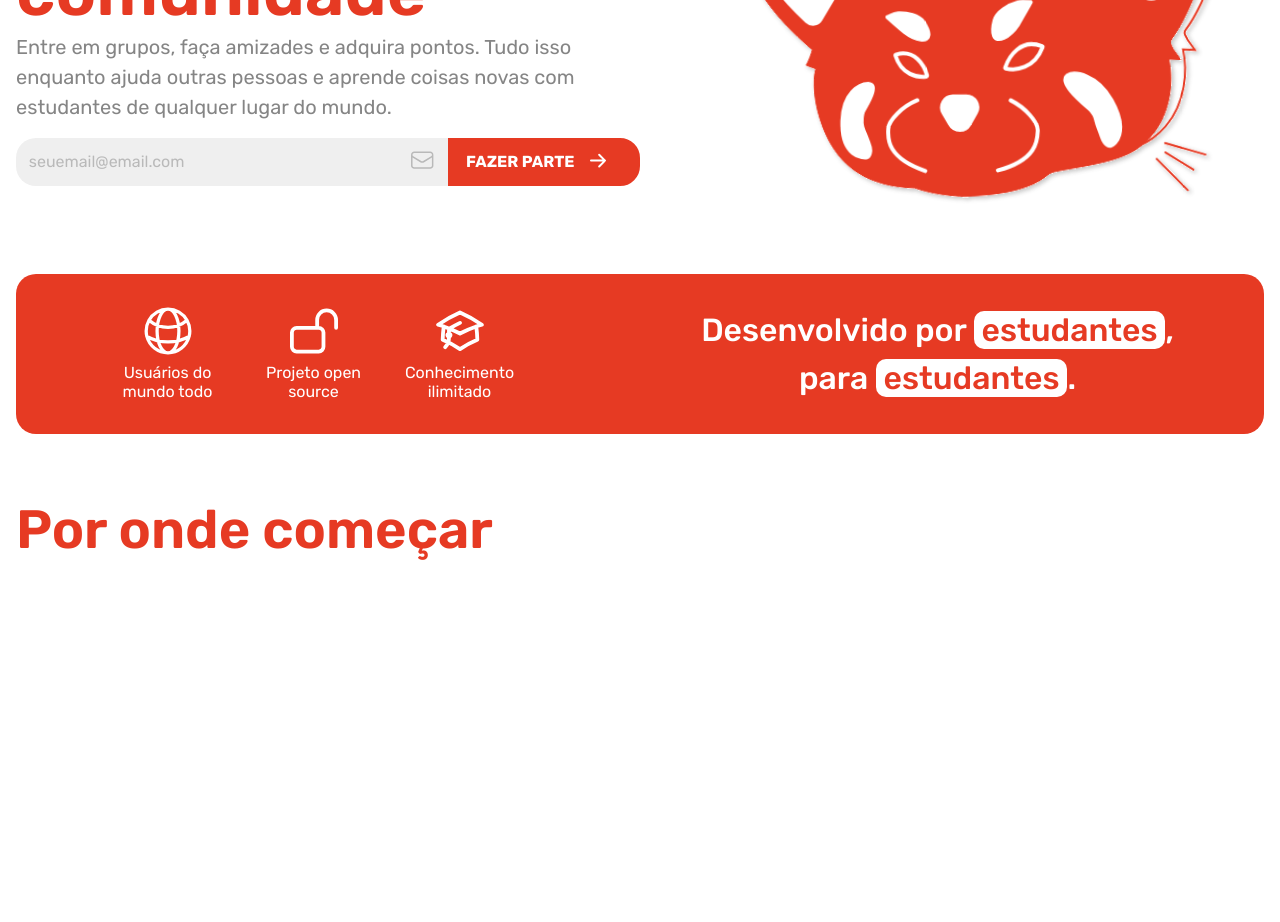
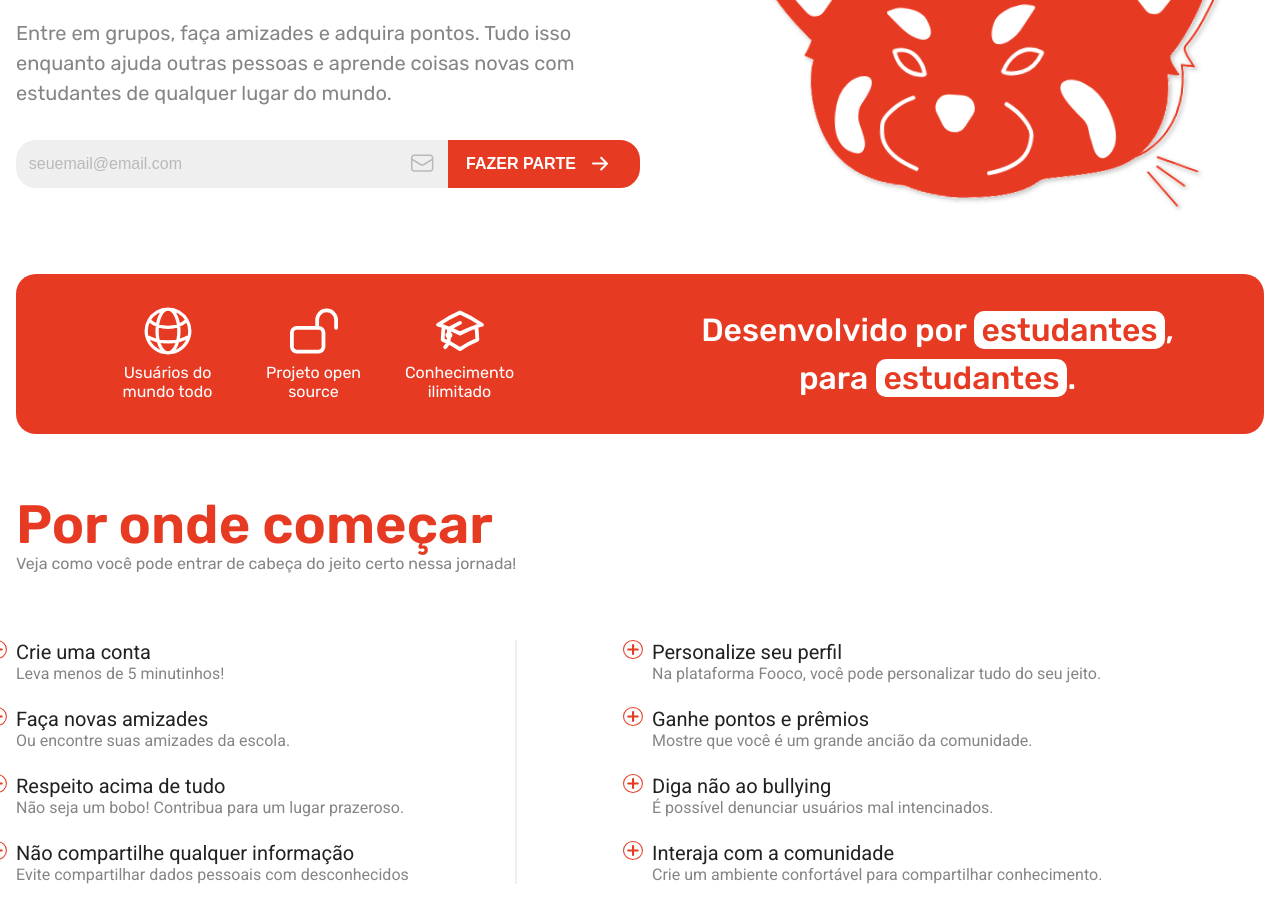
Before and after one commit to leeool/fooco-frontend, a React (Vite) app: page /inicio in a window 1280 px wide. Shown: the part 320-1242 px from the top of the page. Before the commit the page ends 954 px from the top, so only its background shows below. Built offline with nearby package versions, Linux system fonts and the light colour scheme.

Commit message:
✨ feat: add rules section

```diff
--- a/index.html
+++ b/index.html
@@ -8,7 +8,7 @@
   <link rel="preconnect" href="https://fonts.googleapis.com">
   <link rel="preconnect" href="https://fonts.gstatic.com" crossorigin>
   <link
-    href="https://fonts.googleapis.com/css2?family=Outfit:wght@300;400&family=Rubik:wght@400;500;600;700&display=swap"
+    href="https://fonts.googleapis.com/css2?family=Roboto:wght@400;500;700&family=Rubik:wght@400;500;600;700&display=swap"
     rel="stylesheet">
   <title>Fooco</title>
 </head>
--- a/src/components/Title/style.tsx
+++ b/src/components/Title/style.tsx
@@ -9,6 +9,7 @@ export const Title = styled.h1<TitleProps>`
   color: ${({ theme }) => theme.textColor.title};
   font-weight: 600;
   font-size: 4.25rem;
+  line-height: 1;
 
   ${variant({
     prop: "size",
--- a/src/pages/MainPage/index.tsx
+++ b/src/pages/MainPage/index.tsx
@@ -61,7 +61,48 @@ const MainPage = () => {
         </div>
       </BarContainer>
       <ComecarContainer>
-        <Title size="subtitle">Por onde começar</Title>
+        <Title as="h2" size="subtitle">
+          Por onde começar
+        </Title>
+        <Paragraph size="subtitle">
+          Veja como você pode entrar de cabeça do jeito certo nessa jornada!
+        </Paragraph>
+        <ul className="list">
+          <li>
+            <h3>Crie uma conta</h3>
+            <p>Leva menos de 5 minutinhos!</p>
+          </li>
+          <li>
+            <h3>Personalize seu perfil</h3>
+            <p>
+              Na plataforma Fooco, você pode personalizar tudo do seu jeito.
+            </p>
+          </li>
+          <li>
+            <h3>Faça novas amizades</h3>
+            <p>Ou encontre suas amizades da escola.</p>
+          </li>
+          <li>
+            <h3>Ganhe pontos e prêmios</h3>
+            <p>Mostre que você é um grande ancião da comunidade.</p>
+          </li>
+          <li>
+            <h3>Respeito acima de tudo</h3>
+            <p>Não seja um bobo! Contribua para um lugar prazeroso.</p>
+          </li>
+          <li>
+            <h3>Diga não ao bullying</h3>
+            <p>É possível denunciar usuários mal intencinados.</p>
+          </li>
+          <li>
+            <h3>Não compartilhe qualquer informação</h3>
+            <p>Evite compartilhar dados pessoais com desconhecidos</p>
+          </li>
+          <li>
+            <h3>Interaja com a comunidade</h3>
+            <p>Crie um ambiente confortável para compartilhar conhecimento.</p>
+          </li>
+        </ul>
       </ComecarContainer>
     </Container>
   )
--- a/src/pages/MainPage/styles.tsx
+++ b/src/pages/MainPage/styles.tsx
@@ -1,4 +1,10 @@
 import styled from "styled-components"
+import { variant } from "styled-system"
+import plusIcon from "@assets/plus-icon.svg"
+
+interface IPropsParagraph {
+  size?: "title" | "subtitle"
+}
 
 export const Container = styled.section`
   display: grid;
@@ -21,8 +27,13 @@ export const InicioContainer = styled.div`
   grid-template-columns: 1fr 1fr;
   justify-content: center;
 
+  p {
+    margin-top: 0.8rem;
+    margin-bottom: 2rem;
+  }
+
   .icone svg {
-    animation: viravira 3s linear infinite alternate;
+    animation: viravira 10s linear infinite alternate;
   }
 
   .icone {
@@ -31,11 +42,23 @@ export const InicioContainer = styled.div`
   }
 `
 
-export const Paragraph = styled.p`
+export const Paragraph = styled.p<IPropsParagraph>`
   color: ${({ theme }) => theme.textColor.paragraph};
   font-size: 1.25rem;
   line-height: 1.5;
   margin-bottom: 1rem;
+
+  ${variant({
+    prop: "size",
+    variants: {
+      title: {
+        fontSize: "1.25rem",
+      },
+      subtitle: {
+        fontSize: "1rem",
+      },
+    },
+  })}
 `
 
 export const BarContainer = styled.div`
@@ -86,4 +109,51 @@ export const BarContainer = styled.div`
   }
 `
 
-export const ComecarContainer = styled.div``
+export const ComecarContainer = styled.div`
+  .list {
+    position: relative;
+    margin-top: 4rem;
+    display: grid;
+    grid-template-columns: 1fr 1fr;
+    gap: 1.5rem;
+    justify-content: center;
+  }
+
+  .list::before {
+    content: "";
+    display: block;
+    width: 2px;
+    height: 100%;
+    background-color: ${({ theme }) => theme.backgroundColor.tertiary};
+    position: absolute;
+    left: 40%;
+    top: 0;
+  }
+
+  li {
+    font-family: "Roboto", sans-serif;
+    position: relative;
+  }
+
+  li::before {
+    content: "";
+    background: url(${plusIcon}) no-repeat center;
+    background-size: 1.3rem;
+    width: 1.3rem;
+    height: 1.3rem;
+    display: inline-block;
+    position: absolute;
+    left: -1.8rem;
+    top: 0;
+  }
+
+  h3 {
+    font-weight: 400;
+    font-size: 1.25rem;
+  }
+
+  p {
+    font-size: 1rem;
+    color: ${({ theme }) => theme.textColor.paragraph};
+  }
+`
--- a/src/styles/global.tsx
+++ b/src/styles/global.tsx
@@ -7,7 +7,6 @@ export default createGlobalStyle`
     list-style: none;
     box-sizing: border-box;
     font-size: 1rem;
-    font-family: "Rubik", sans-serif;
     outline: none;
     border: none;
     transition: background-color .3s ease-in-out;
@@ -19,8 +18,9 @@ export default createGlobalStyle`
   }
 
   body{
+    font-family: "Rubik", sans-serif;
     background-color: ${({ theme }) => theme.backgroundColor.primary};
-    color: #212121;
+    color: ${({ theme }) => theme.textColor.base};
     margin: 1rem;
   };
 
--- a/src/styles/theme.tsx
+++ b/src/styles/theme.tsx
@@ -18,6 +18,7 @@ const dark = {
     paragraph: "#afafaf",
     subtitle: "#ddd",
     details: "#B9B9B9",
+    base: "#efefef",
   },
 }
 
@@ -34,6 +35,7 @@ const light = {
     paragraph: "#858585",
     subtitle: "#212121",
     details: "#B9B9B9",
+    base: "#212121",
   },
 }
 
--- a/src/types/styled.d.ts
+++ b/src/types/styled.d.ts
@@ -5,6 +5,7 @@ interface IBackgroundColor {
   secondary: string
   tertiary: string
   details: string
+  base: string
 }
 
 interface ITextColor {
@@ -12,6 +13,7 @@ interface ITextColor {
   paragraph: string
   subtitle: string
   details: string
+  base: string
 }
 
 declare module "styled-components" {
```
Also changed, not shown: src/assets/plus-icon.svg (added).
